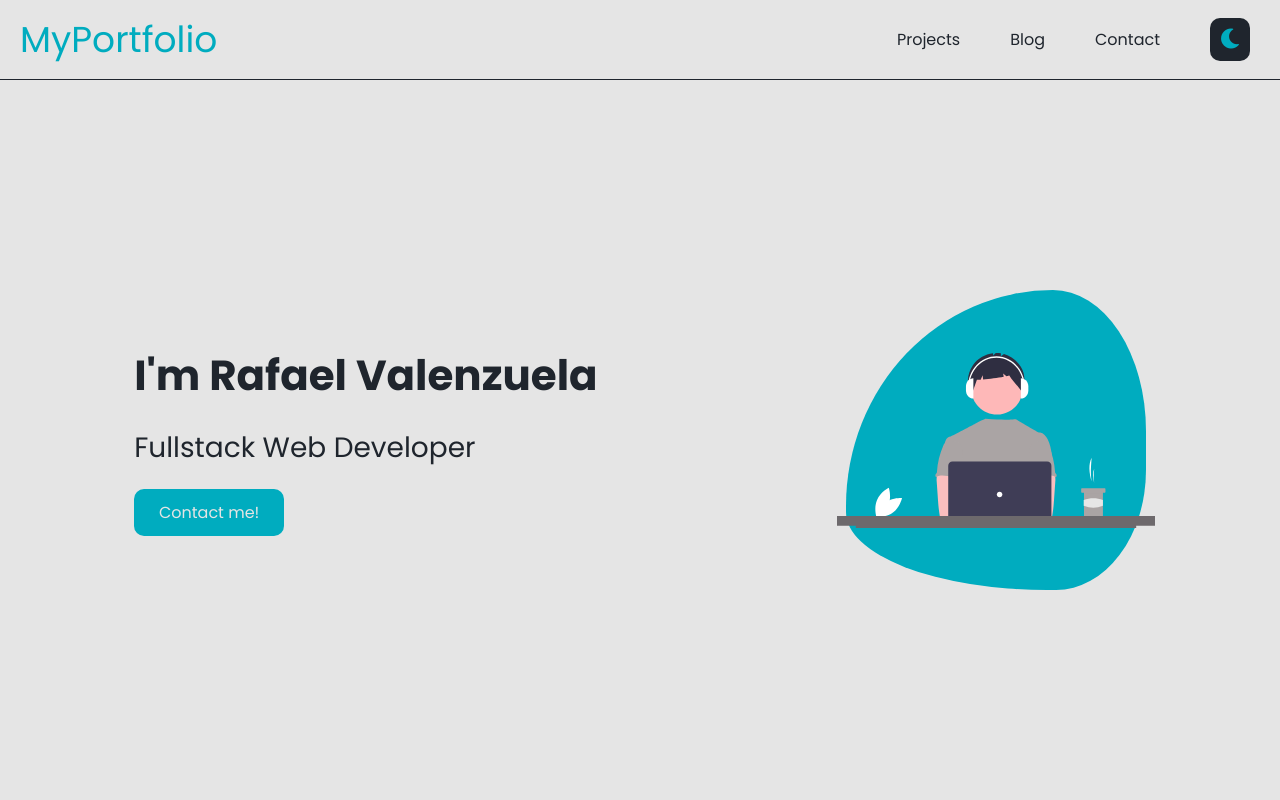
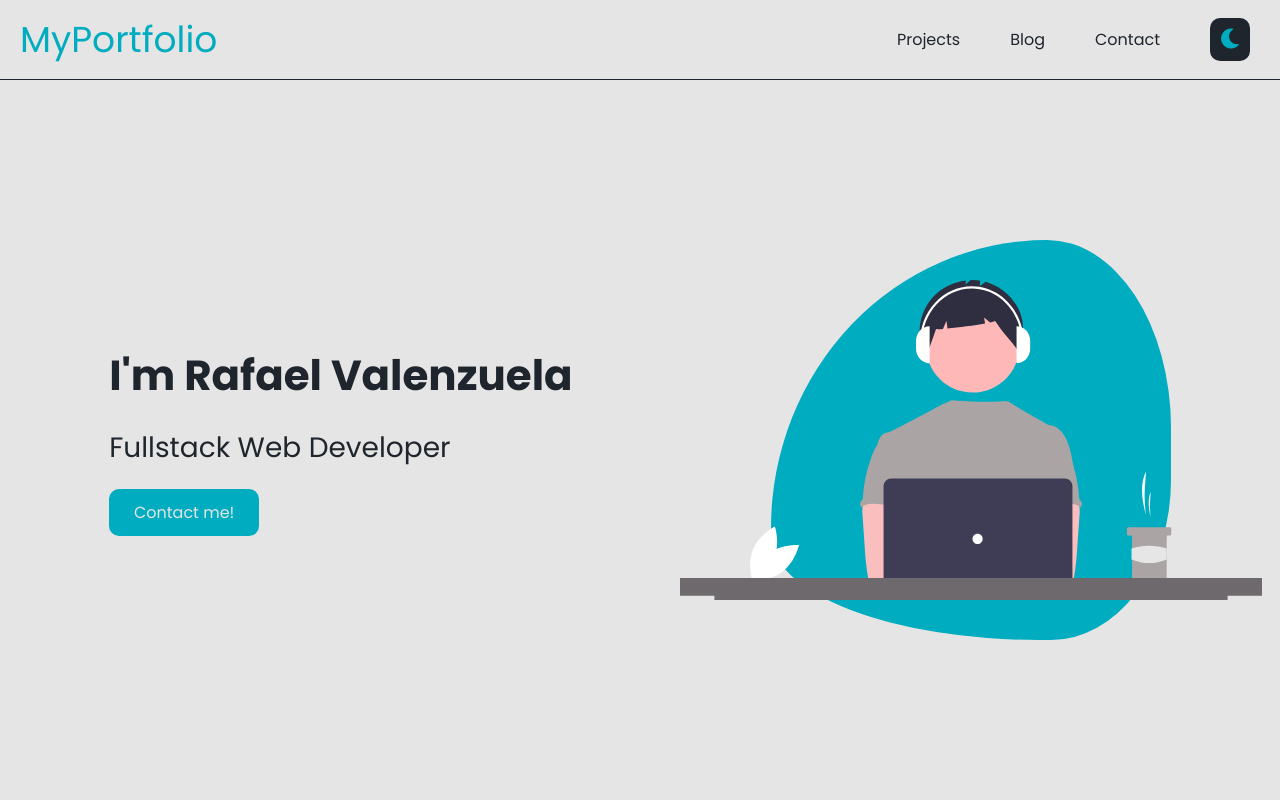
Before and after one commit to rafamedtech/my-portfolio, a plain HTML site: page index.html in a window 1280 px wide. Shown: the top 800 px of the page. Drawn offline with nearby package versions, Linux system fonts and the light colour scheme.

Commit message:
hero image updated

```diff
--- a/css/tablet.css
+++ b/css/tablet.css
@@ -22,6 +22,11 @@ header {
   padding-left: 2rem;
   padding-right: 2rem;
   background-color: var(--secondary-color);
+}
+
+.blob {
+  width: 40rem;
+  height: 40rem;
 }
 
 /*
@@ -62,6 +67,10 @@ Hero Section
 
 .hero {
   margin-top: 8rem;
+}
+
+.hero img {
+  height: 80%;
 }
 
 /*
```
Also changed, not shown: index.html (+4 -0 lines).
